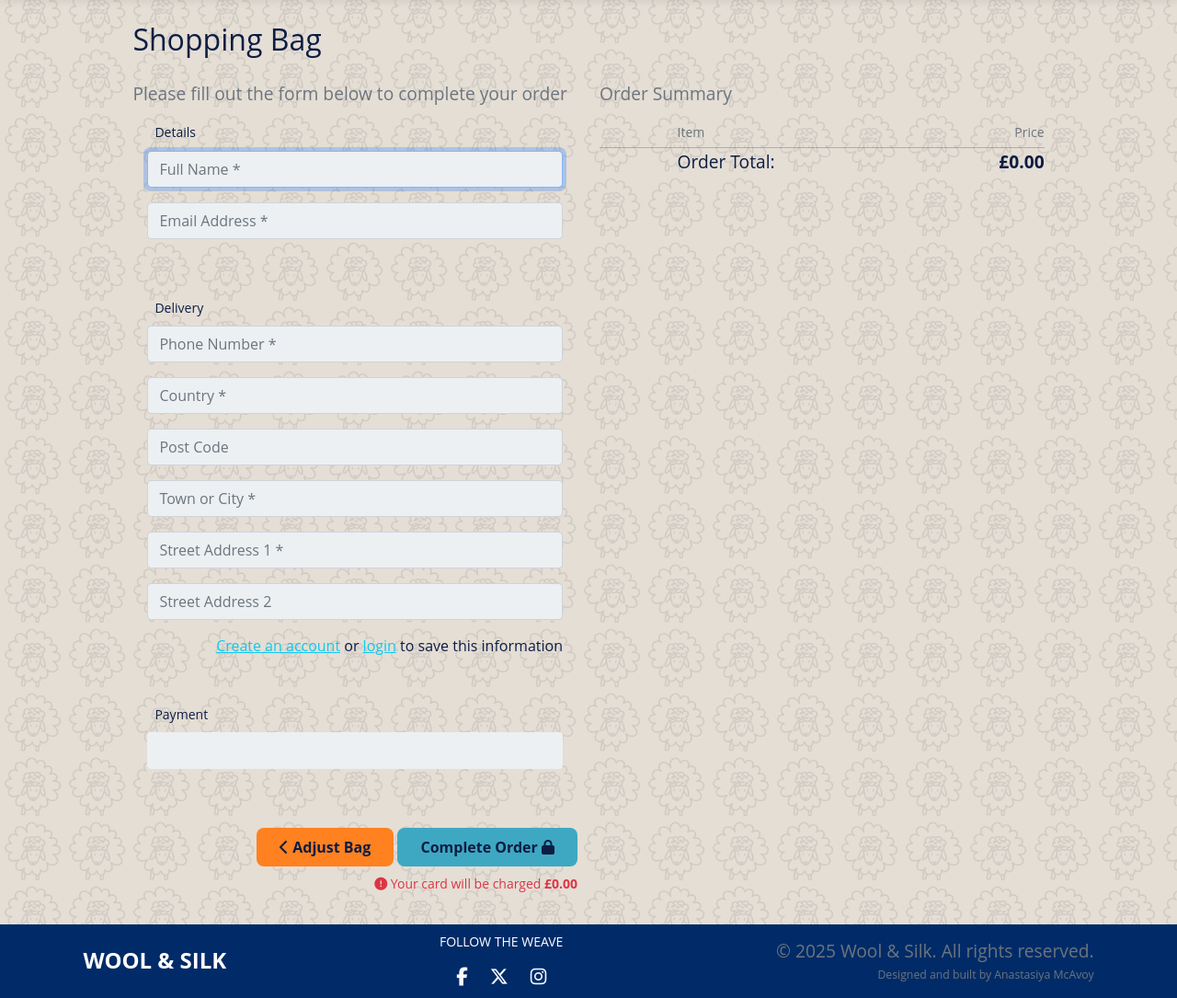
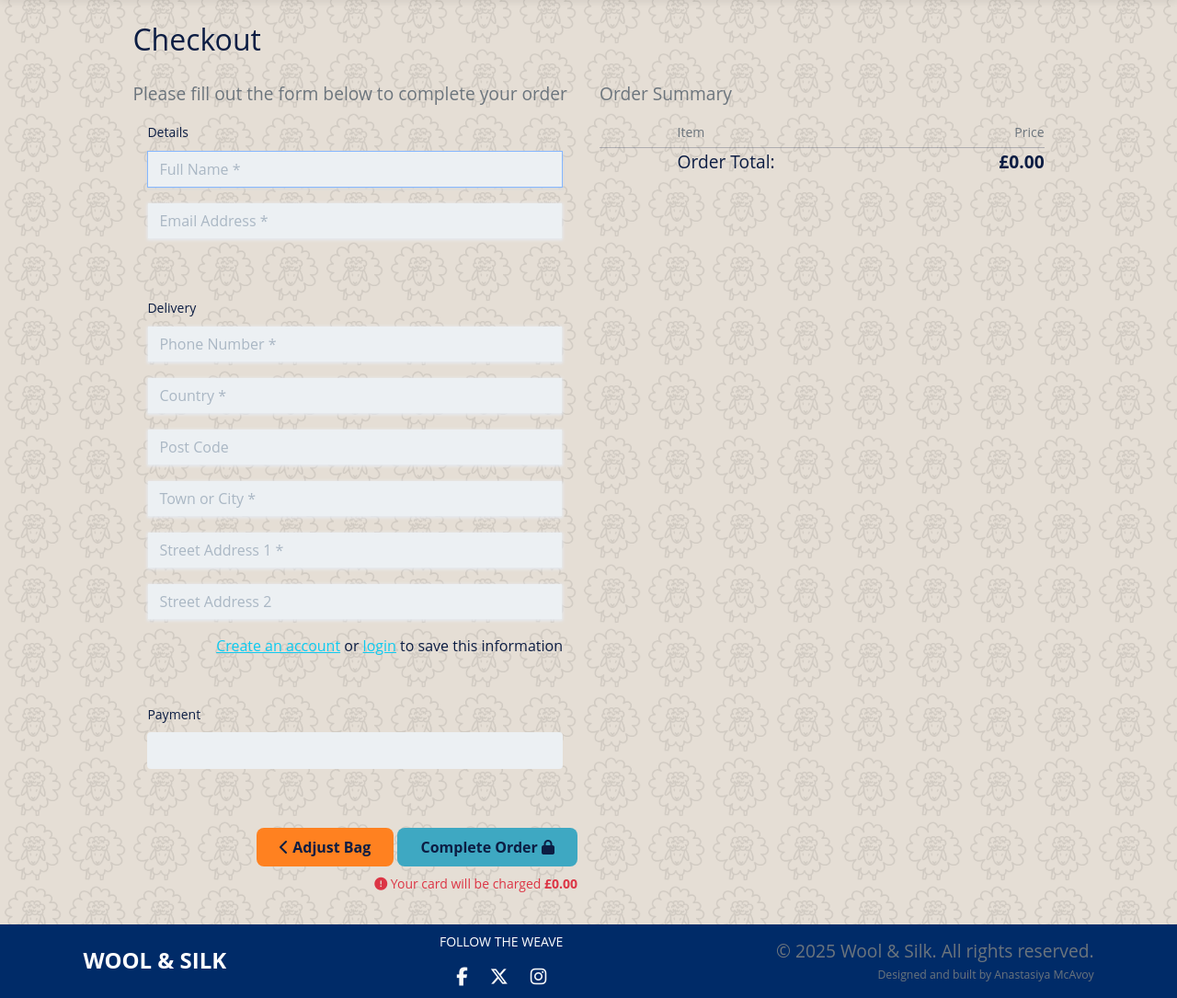
Before and after one commit to Anastasiya-m4c/wool-silk_ecommerce, a Django app: template checkout/templates/checkout/checkout.html in a window 1280 px wide. Shown: the part 90-1175 px from the top of the page at 92% size. Run offline with Django 4.2, Linux system fonts and the light colour scheme; the template is opened without the code that fills it: values that come from a table or form of the project are taken from there, others are empty; some libraries are stand-ins or nearby versions.

Commit message:
add stripe css and handle from submit

```diff
--- a/checkout/static/checkout/css/checkout.css
+++ b/checkout/static/checkout/css/checkout.css
@@ -1,3 +1,34 @@
+.StripeElement,
+.stripe-style-input {
+    box-sizing: border-box;
+    height: 40px;
+    padding: 10px 12px;
+    border: 1px solid transparent;
+    border-radius: 0px;
+    background-color: white;
+    box-shadow: 0 1px 3px 0 #e6ebf1;
+    -webkit-transition: box-shadow 150ms ease;
+    transition: box-shadow 150ms ease;
+}
+
+.StripeElement--focus,
+.stripe-style-input:focus,
+.stripe-style-input:active {
+    box-shadow: 0 1px 3px 0 #cfd7df;
+}
+
+/* .StripeElement--webkit-autofill {
+    background-color: #fefde5 !important;
+} */
+
+.stripe-style-input::placeholder {
+    color: #aab7c4;
+}
+
+.fieldset-label {
+    position: relative;
+    right: .5rem;
+}
 
 
 #payment-form .form-control,
--- a/checkout/templates/checkout/checkout.html
+++ b/checkout/templates/checkout/checkout.html
@@ -20,7 +20,7 @@
 <div class="container">
     <div class="row">
         <div class="col">
-            <h2 class="logo-font mb-4">Shopping Bag</h2>
+            <h2 class="logo-font mb-4">Checkout</h2>
         </div>
     </div>
 
```
Also changed, not shown: checkout/static/checkout/js/stripe_elements.js (+33 -3 lines), checkout/views.py (line endings or trailing spaces).
